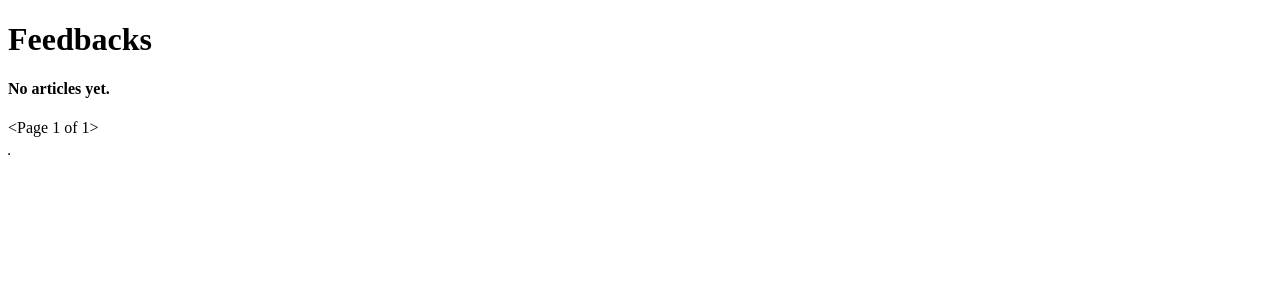
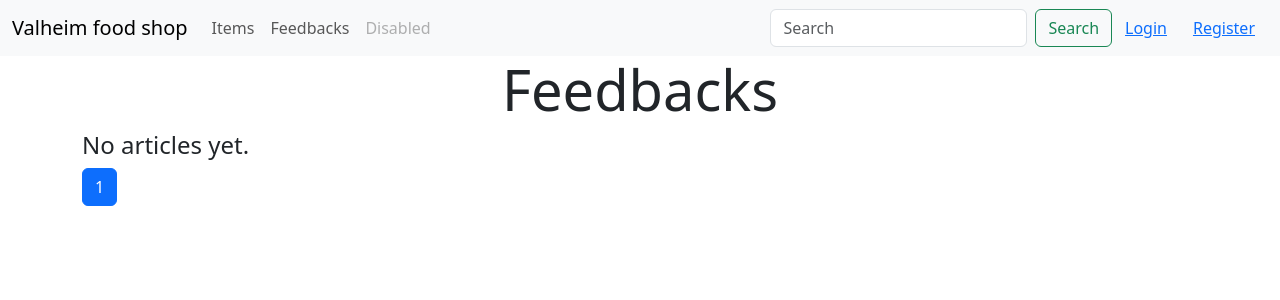
Before and after one commit to blzzua/hillel-01, a Django app: page /feedback/list in a window 1280 px wide. Shown: the top 300 px of the page. Run offline with Django 4.2, Linux system fonts and the light colour scheme; data that the repository does not hold is empty; parts of the project's set-up code (start-up, migrations or seed data) failed here and were passed over; some libraries are stand-ins or nearby versions.

Commit message:
fix urls from static to macros;

```diff
--- a/project/accounts/views.py
+++ b/project/accounts/views.py
@@ -30,6 +30,7 @@
                 return redirect('accounts_personal_information')
             else:
                 form.add_error('password', 'LOGIN FAILED')
+                context['form'] = form
 
         logging.error(form.errors)
         #   request, template_name, context=None, content_type=None, status=None, using=None
--- a/project/feedback/views.py
+++ b/project/feedback/views.py
@@ -3,7 +3,7 @@ from django.utils.decorators import method_decorator
 from django.core.paginator import Paginator
 
 from django.shortcuts import render, redirect
-from django.urls import reverse_lazy
+from django.urls import reverse_lazy, reverse
 
 from django.views.generic import ListView
 from django.views import View
--- a/project/items/forms.py
+++ b/project/items/forms.py
@@ -16,3 +16,4 @@ class ItemCreateForm(forms.ModelForm):
             raise forms.ValidationError("Price must be positive")
         if price > 1000_000:
             raise forms.ValidationError("Price is too expensive")
+        return price
--- a/project/project/settings.py
+++ b/project/project/settings.py
@@ -40,6 +40,7 @@ INSTALLED_APPS = [
     'django.contrib.messages',
     'django.contrib.staticfiles',
     'django_admin_listfilter_dropdown',
+    'django_bootstrap5',
     'items',
     'feedback'
 ]
@@ -81,7 +82,7 @@ WSGI_APPLICATION = 'project.wsgi.application'
 DATABASES = {
     'default': {
         'ENGINE': 'django.db.backends.sqlite3',
-        'NAME': BASE_DIR / 'db.sqlite3',
+        'NAME': BASE_DIR / 'db.sqlite3-valheim',
     }
 }
 
--- a/project/project/urls.py
+++ b/project/project/urls.py
@@ -16,16 +16,15 @@ Including another URLconf
 
 from django.contrib import admin
 from django.urls import path, include
-from items.views import ItemsListView, MainPage
+from items.views import MainPage
 from django.conf import settings
 from django.conf.urls.static import static
 
 urlpatterns = [
     path('admin/', admin.site.urls),
     # path('', ItemsListView.as_view(), name='items_list'),
-    path('', MainPage.as_view(), name='items_list'),
+    path('', MainPage.as_view(), name='main_page'),
     path('items/', include('items.urls')),
-
     path('accounts/', include('accounts.urls')),
     path('feedback/', include('feedback.urls')),
 ]
--- a/project/templates/accounts/personal_information.html
+++ b/project/templates/accounts/personal_information.html
@@ -1,4 +1,5 @@
-{% include 'base.html' %}
+{% extends 'base.html' %}
+{% block content %}
 {% if request.user.is_anonymous %}
     <a href="{% url 'accounts_login' %}" >Login</a>
     <a href="{% url 'accounts_registration' %}" >Register</a>
@@ -19,3 +20,4 @@
     </div>
 </div>
 {% endif %}
+{% endblock content %}
--- a/project/templates/feedback/list.html
+++ b/project/templates/feedback/list.html
@@ -1,45 +1,37 @@
-<!DOCTYPE html>
-<html lang="en">
-<head>
-    <meta charset="UTF-8">
-    <title>Title</title>
-</head>
-<body>
-<!DOCTYPE html>
-<html lang="en">
-<head>
-    <meta charset="UTF-8">
-    <title>Feedbacks</title>
-</head>
-<body>
-<h1>Feedbacks</h1>
+{% extends 'base.html' %}
+{% block content %}
+<div class="jumbotron jumbotron-fluid">
+  <div class="container">
+    <h1 class="display-4 text-center">Feedbacks</h1>
+{% for f in object_list %}
+  </div>
+      <div class="container col-xl-3">
+        <div class="card">
+            <div class="card-body text-center">
+                <div class="card-title">
+                    <span class="card-subtitle">{{f.rating_as_stars}}</span>
+                    (<span class="card-subtitle mb-2 text-muted">{{f.name|default_if_none:"satisfied customer" }}</span>)
+                </div>
+                <p class="card-text text-right"> {{f.response}}</p>
+            </div>
+        </div>
+      <br>
+    {% empty %}
+       <h4>No articles yet.</h4>
+    {%endfor%}
 
-<table border="1">
-{% for f in object_list %}
-  <tr>
-    <td>{{f.name|default_if_none:"satisfied customer"  }}</td>
-    <td>{{f.response}}</td>
-    <td>{{f.rating_as_stars}}</td>
-  </tr>
+    <nav aria-label="Page navigation example">
+        <ul class="pagination">
+        {% if page_obj.has_previous %}
+            <li class="page-item"><a class="page-link" href="?page={{ page_obj.previous_page_number }}">Previous</a></li>
+        {% endif %}
+        <li class="page-item active"><a class="page-link inactive" href="#">{{ page_obj.number }}</a></li>
+        {% if page_obj.has_next %}
+            <li class="page-item"><a class="page-link" href="?page={{ page_obj.next_page_number }}">Next</a></li>
+        {% endif %}
+        </ul>
+    </nav>
 
-{% empty %}
-   <h4>No articles yet.</h4>
-{%endfor%}
-
-
-<p class="pagination">
-{% if page_obj.has_previous %}
-    <a href="?page={{ page_obj.previous_page_number }}">previous</a>
-{% endif %}
-<span class="current-page">{{ page_obj }}</span>
-{% if page_obj.has_next %}
-    <a href="?page={{ page_obj.next_page_number }}">next</a>
-{% endif %}
-</p>
-
-</table>
-
-</body>
-</html>
-</body>
-</html>
+  </div>
+</div>
+{% endblock %}
--- a/project/templates/header.html
+++ b/project/templates/header.html
@@ -1,34 +1,46 @@
 <header>
 <nav class="navbar navbar-expand-lg bg-body-tertiary">
   <div class="container-fluid">
-    <a class="navbar-brand" href="#">Valheim food shop</a>
+    <a class="navbar-brand" href="{% url 'main_page' %}">Valheim food shop</a>
     <button class="navbar-toggler" type="button" data-bs-toggle="collapse" data-bs-target="#navbarSupportedContent" aria-controls="navbarSupportedContent" aria-expanded="false" aria-label="Toggle navigation">
       <span class="navbar-toggler-icon"></span>
     </button>
     <div class="collapse navbar-collapse" id="navbarSupportedContent">
       <ul class="navbar-nav me-auto mb-2 mb-lg-0">
-        <li class="nav-item">
-          <a class="nav-link active" aria-current="page" href="/items">Items</a>
-        </li>
-        <li class="nav-item">
-          <a class="nav-link{% if request.user.is_anonymous %} disabled{% endif %}" href="/feedback">Feedback</a>
-        </li>
-<!--
+
+        {% if request.user.is_authenticated %}
         <li class="nav-item dropdown">
           <a class="nav-link dropdown-toggle" href="#" role="button" data-bs-toggle="dropdown" aria-expanded="false">
-            Dropdown
+            Items
           </a>
           <ul class="dropdown-menu">
-            <li><a class="dropdown-item" href="#">Action</a></li>
-            <li><a class="dropdown-item" href="#">Another action</a></li>
-            <li><hr class="dropdown-divider"></li>
-            <li><a class="dropdown-item" href="#">Something else here</a></li>
+            <li><a class="dropdown-item" href="{% url 'items_list' %}">Show Items</a></li>
+            {% if request.user.is_authenticated %}
+            <li><a class="dropdown-item" href="{% url 'items_create' %}">Create</a></li>
+            {% endif %}
           </ul>
         </li>
+        {% else %}
+          <li class="nav-item"><a class="nav-link" href="{% url 'items_list' %}">Items</a></li>
+        {%endif%}
+
+        {% if request.user.is_authenticated %}
+          <li class="nav-item dropdown">
+            <a class="nav-link dropdown-toggle" href="#" role="button" data-bs-toggle="dropdown" aria-expanded="false">
+              Feedback
+            </a>
+            <ul class="dropdown-menu">
+              <li><a class="dropdown-item" href="{% url 'feedback_list' %}">Show Feedbacks</a></li>
+              <li><a class="dropdown-item" href="{% url 'feedback_index' %}">Add feedback</a></li>
+            </ul>
+          </li>
+        {% else %}
+          <li class="nav-item"><a class="nav-link" href="{% url 'feedback_list' %}">Feedbacks</a></li>
+        {%endif%}
         <li class="nav-item">
           <a class="nav-link disabled">Disabled</a>
         </li>
--->
+
       </ul>
       <form class="d-flex" role="search">
         <input class="form-control me-2" type="search" placeholder="Search" aria-label="Search">
--- a/project/templates/items/list.html
+++ b/project/templates/items/list.html
@@ -13,7 +13,7 @@
 			{% for product in object_list %}
 				<div class="col-md-3" style="margin-bottom: 10px; padding: 0px 5px;">
 					<div class="card" style="">
-                        <div style="background: #D2D2D2 url({{ product.image.url }}); background-size: cover; background-position: center; background-repeat: no-repeat; width: 100%; height: 250px;"></div>
+                        <div style="background: #D2D2D2 {% if product.image %}url({{ product.image.url }}{% endif %}); background-size: cover; background-position: center; background-repeat: no-repeat; width: 100%; height: 250px;"></div>
 						<div class="card-body">
 							<h5 class="card-title">{{ product.caption }} - <strong>{{ product.price }}</strong></h5>
 							<p class="card-text">{{product.description | truncatechars:55 }}</p>
@@ -25,4 +25,4 @@
 		</div>
     </div>
 
-{% endblock %}
+{% endblock content %}
```
Also changed, not shown: project/items/views.py (+6 -5 lines), project/templates/accounts/login.html (+22 -17 lines), project/templates/accounts/registration.html (+16 -15 lines), project/templates/feedback/feedback_index.html (+29 -35 lines), project/templates/items/item_create.html (+8 -3 lines), project/templates/products_index.html (+20 -16 lines), project/media/products/images/73174ce6-5ff6-4fc3-8cba-35bacdbfdf86.png (added), project/media/products/images/c3421c47-fb7f-4290-9c9c-68a77708d81b.png (added), project/media/products/images/cff845f1-d0b5-40ac-a023-b846bbe98cf9.jpg (added), project/media/products/images/dcb92ee2-af78-49cd-a1b9-40f94ac1bc9f.jpg (added), 1 other file.
